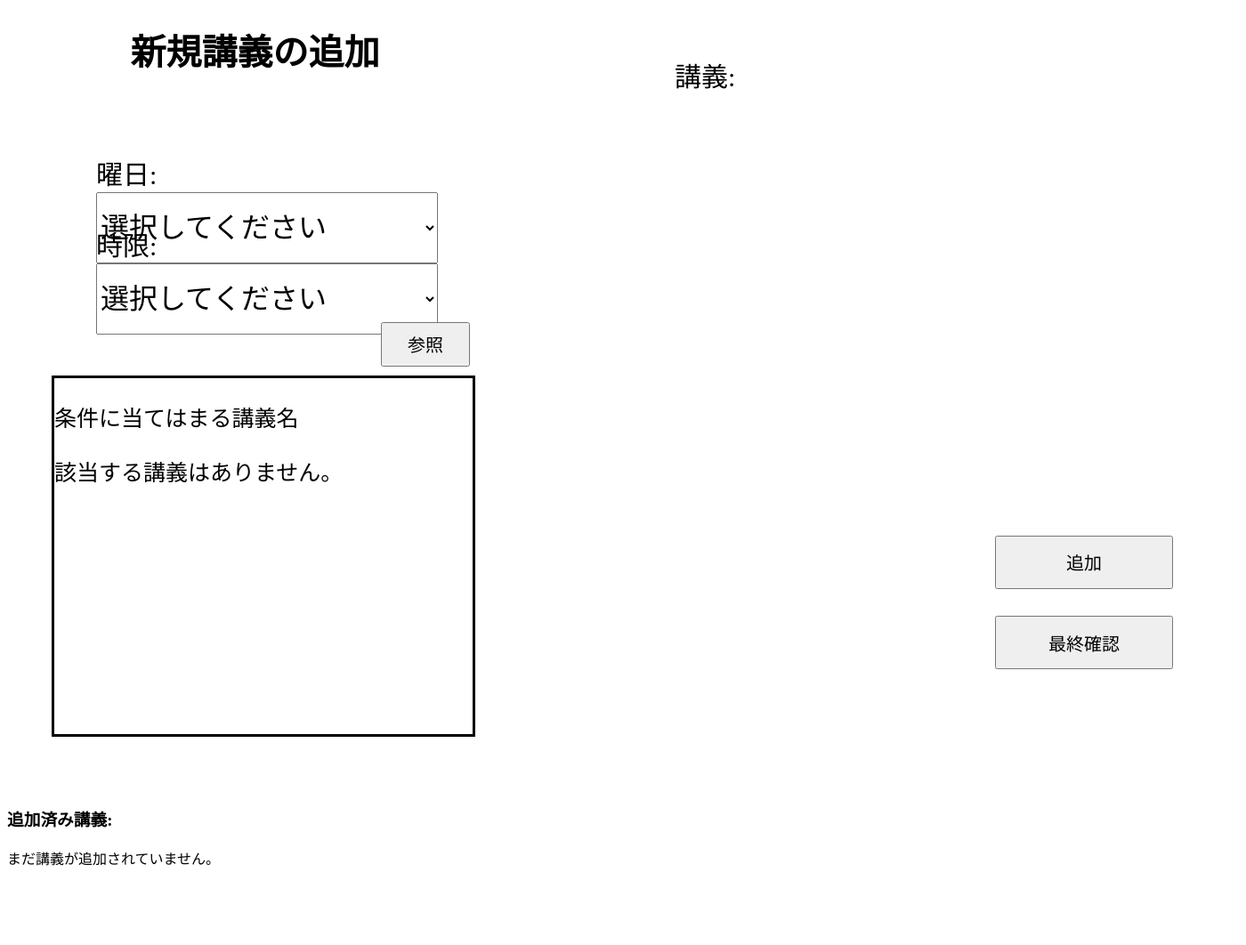
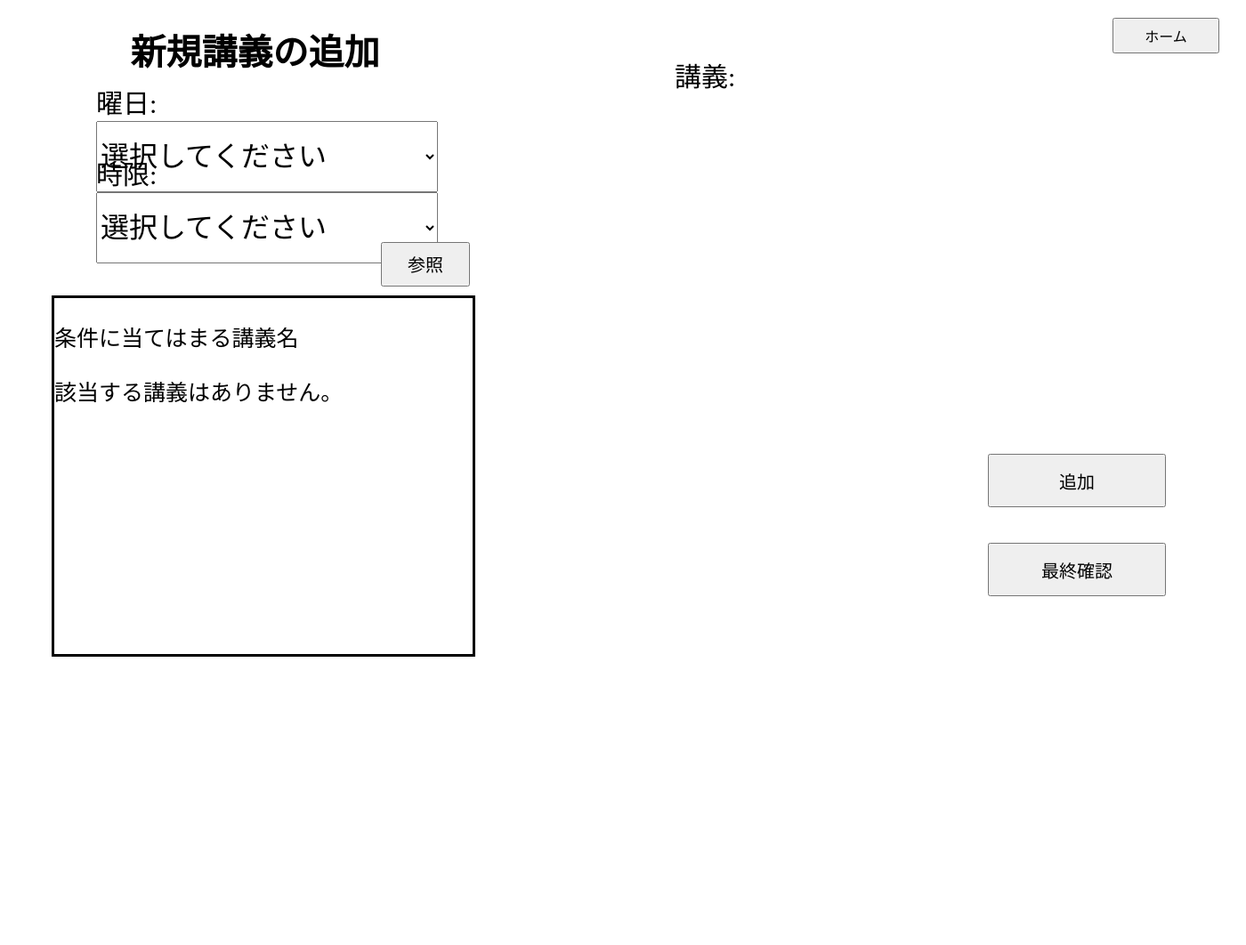
Before and after one commit to 2024A-IT-OOP2-G10/Final_Assignment, a Flask app: page /lectures/ in a window 1400 px wide; the page is wider, and only the part inside the window is pictured. Shown: that part at 89% size. After the commit the page ends 738 px from the top of that part, so only its background shows below. Run offline with Flask 3, Linux system fonts and the light colour scheme.

Commit message:
lectureに関すること全部
機能全部追加しました

```diff
--- a/static/lecture.css
+++ b/static/lecture.css
@@ -31,7 +31,7 @@
 /* 参照ボタンの配置とサイズ */
 .reference {
     position: relative;
-    top: -70px;
+    top: -80px;
     left: 420px;
     width: 100px;
     height: 50px;
@@ -47,7 +47,7 @@
 /* 白枠作成 */
 .reference_whitebox{
     position: relative;
-    top: -60px;
+    top: -70px;
     left: 50px;
     width:470px;
     height: 400px;
@@ -84,8 +84,8 @@
 
 /*　追加・最終確認ボタンの配置とサイズ */
 .add {
-    position: relative;
-    top: 400px;
+    position: absolute;
+    top: 500px;
     left: 1100px;
     width: 200px;
     height: 60px;
@@ -93,15 +93,15 @@
 }
 
 .Finalconfirmation {
-    position: relative;
-    top: -300px;
+    position: absolute;
+    top: 600px;
     left: 1100px;
     width: 200px;
     height: 60px;
     margin: 10px;
 }
 
-/* 追加・確認ボタンの文字サイズ調整 */
+/* 追加・最終確認ボタンの文字サイズ調整 */
 .add button {
     width: 100%;
     height: 100%;
@@ -113,3 +113,12 @@
     height: 100%;
     font-size: 20px;
 }
+
+.home_button button {
+    position: absolute;
+    top: 20px;
+    right: 30px;
+    width: 120px;
+    height: 40px;
+    font-size: 16px;
+}
--- a/templates/home.html
+++ b/templates/home.html
@@ -14,7 +14,7 @@
       <br />
       <button type="button" onclick="location.href='リンク先のURL'">ToDo</button>
       <br />
-      <button type="button" onclick="location.href=''">
+      <button type="button" onclick="location.href='lectures'">
         講義追加
       </button>
     </div>
--- a/templates/lecture.html
+++ b/templates/lecture.html
@@ -46,11 +46,11 @@
             </div>
             <select name="day" id="day">
                 <option value="">選択してください</option>
-                <option value="月曜日" {% if selected_day == '月曜日' %}selected{% endif %}>月曜日</option>
-                <option value="火曜日" {% if selected_day == '火曜日' %}selected{% endif %}>火曜日</option>
-                <option value="水曜日" {% if selected_day == '水曜日' %}selected{% endif %}>水曜日</option>
-                <option value="木曜日" {% if selected_day == '木曜日' %}selected{% endif %}>木曜日</option>
-                <option value="金曜日" {% if selected_day == '金曜日' %}selected{% endif %}>金曜日</option>
+                <option value="月曜日" {% if selected_day=='月曜日' %}selected{% endif %}>月曜日</option>
+                <option value="火曜日" {% if selected_day=='火曜日' %}selected{% endif %}>火曜日</option>
+                <option value="水曜日" {% if selected_day=='水曜日' %}selected{% endif %}>水曜日</option>
+                <option value="木曜日" {% if selected_day=='木曜日' %}selected{% endif %}>木曜日</option>
+                <option value="金曜日" {% if selected_day=='金曜日' %}selected{% endif %}>金曜日</option>
             </select>
         </div>
 
@@ -61,11 +61,11 @@
             </div>
             <select name="time" id="time">
                 <option value="">選択してください</option>
-                <option value="1" {% if selected_time == '1' %}selected{% endif %}>1時限</option>
-                <option value="2" {% if selected_time == '2' %}selected{% endif %}>2時限</option>
-                <option value="3" {% if selected_time == '3' %}selected{% endif %}>3時限</option>
-                <option value="4" {% if selected_time == '4' %}selected{% endif %}>4時限</option>
-                <option value="5" {% if selected_time == '5' %}selected{% endif %}>5時限</option>
+                <option value="1" {% if selected_time=='1' %}selected{% endif %}>1時限</option>
+                <option value="2" {% if selected_time=='2' %}selected{% endif %}>2時限</option>
+                <option value="3" {% if selected_time=='3' %}selected{% endif %}>3時限</option>
+                <option value="4" {% if selected_time=='4' %}selected{% endif %}>4時限</option>
+                <option value="5" {% if selected_time=='5' %}selected{% endif %}>5時限</option>
             </select>
         </div>
 
@@ -89,20 +89,6 @@
         {% endif %}
     </div>
 
-    <!-- 追加済みの講義 -->
-    <div class="added_classes">
-        <h3>追加済み講義:</h3>
-        {% if local_subjects %}
-        <ul>
-            {% for class in local_subjects %}
-            <li>{{ class }}</li>
-            {% endfor %}
-        </ul>
-        {% else %}
-        <p>まだ講義が追加されていません。</p>
-        {% endif %}
-    </div>
-
     <!-- 最終確認ボタン -->
     <form method="post" action="{{ url_for('lectures.select_class') }}">
         <div class="Finalconfirmation">
@@ -110,6 +96,12 @@
         </div>
     </form>
 
+    <!-- ホームボタン -->
+    <form method="post" action="{{ url_for('lecture_result.save')}}">
+        <div class="home_button">
+            <button type="submit">ホーム</button>
+        </div>
+    </form>
 </body>
 
 </html>
```
Also changed, not shown: routes/lecture_result.py (+31 -5 lines), static/lecture_result.css (+39 -5 lines), templates/lecture_result.html (+28 -15 lines).
